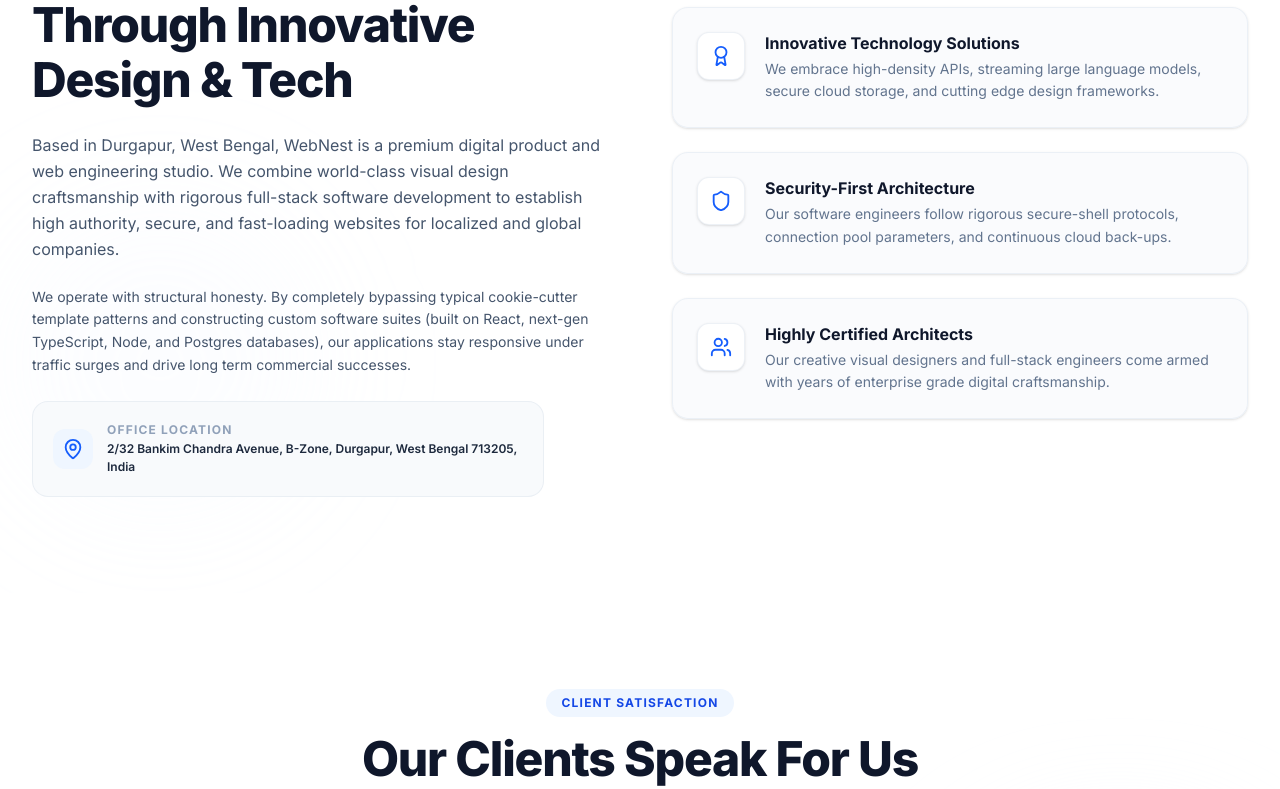
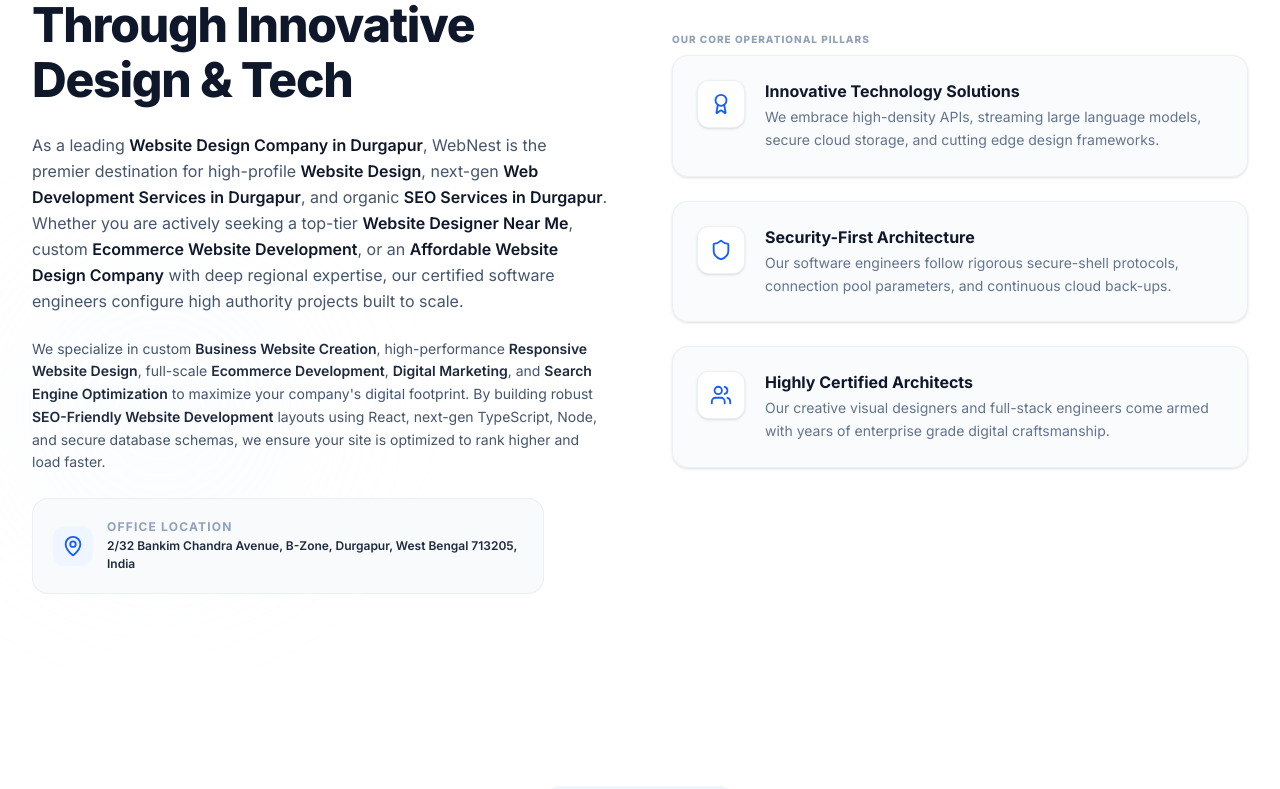
Before and after one commit to omnivexllc-dev/WebNest, a React (Vite) app: page / in a window 1280 px wide. Shown: the part 7143-7932 px from the top of the page. Built offline with nearby package versions, Linux system fonts and the light colour scheme.

Commit message:
feat(seo): optimize meta tags and content for SEO
Enhanced site-wide SEO by updating meta tags, refining keyword density in the About section, and adding a search-focused service matrix to improve local visibility and organic search rankings.

```diff
--- a/index.html
+++ b/index.html
@@ -6,24 +6,47 @@
 
     <!-- Direct SEO Meta Tags -->
     <title>WebNest | Best Web Design & Development Company in Durgapur, West Bengal</title>
-    <meta name="description" content="WebNest is the premier web design and development agency in Durgapur, West Bengal. We build high-performance e-commerce portals, custom enterprise SaaS, and beautiful, lightning-fast React websites with professional SEO." />
-    <meta name="keywords" content="web design Durgapur, web development company West Bengal, professional web design Durgapur, website developers in Durgapur, digital studio West Bengal, e-commerce web design Durgapur, local SEO Durgapur" />
+    <meta name="description" content="WebNest is the premier web design and development company in Durgapur, West Bengal. Elevate your presence with stunning custom responsive layouts, high-performance e-commerce portals, powerful enterprise software, and growth-driven local SEO built to maximize organic clicks." />
+    <meta name="keywords" content="Website Design Services, Website Development Services, Professional Web Designer, Business Website Development, Custom Website Design, Responsive Website Design, Ecommerce Website Development, SEO Services, Local SEO Services, Technical SEO Services, Website Design Company in Durgapur, Web Developer in Durgapur, SEO Company in Durgapur, Best Website Designer in Durgapur, Ecommerce Website Development in Durgapur, Digital Marketing Agency in Durgapur, Website Design Services Near Me, Website Design Company in West Bengal, SEO Agency in West Bengal, Web Development Company in West Bengal, Website Designer in Kolkata, SEO Expert in Kolkata, Real Estate Website Design, School Website Development, Hospital Website Design, Restaurant Website Development, Small Business Website Design, Construction Company Website Design, Travel Agency Website Design, Affordable Website Design Company in Durgapur, Best SEO Services for Small Business, Custom Ecommerce Website Development, SEO-Friendly Website Design Services, Website Redesign Services for Businesses, Local Business Website Design Experts, Google Business Profile Keywords" />
     <meta name="author" content="WebNest Studio" />
     <meta name="robots" content="index, follow" />
     <link rel="canonical" href="https://webnest.digital/" />
 
+    <!-- Preconnect to speed up font fetching and minimize connection latency -->
+    <link rel="preconnect" href="https://fonts.googleapis.com" />
+    <link rel="preconnect" href="https://fonts.gstatic.com" crossorigin />
+
+    <!-- Defer Google Fonts using asynchronous loading pattern to resolve render-blocking assets -->
+    <link
+      rel="preload"
+      as="style"
+      href="https://fonts.googleapis.com/css2?family=Inter:ital,wght@0,300;0,400;0,500;0,600;0,700;0,800;1,400&family=JetBrains+Mono:wght@400;500;600;700&display=swap"
+    />
+    <link
+      rel="stylesheet"
+      href="https://fonts.googleapis.com/css2?family=Inter:ital,wght@0,300;0,400;0,500;0,600;0,700;0,800;1,400&family=JetBrains+Mono:wght@400;500;600;700&display=swap"
+      media="print"
+      onload="this.media='all'"
+    />
+    <noscript>
+      <link
+        rel="stylesheet"
+        href="https://fonts.googleapis.com/css2?family=Inter:ital,wght@0,300;0,400;0,500;0,600;0,700;0,800;1,400&family=JetBrains+Mono:wght@400;500;600;700&display=swap"
+      />
+    </noscript>
+
     <!-- Open Graph / Facebook Meta Tags -->
     <meta property="og:type" content="website" />
     <meta property="og:url" content="https://webnest.digital/" />
-    <meta property="og:title" content="WebNest | Leading Web Design & Development Agency in Durgapur, West Bengal" />
-    <meta property="og:description" content="Transform your business with premium, custom-coded web solutions. Specialize in e-commerce, enterprise database applications, and rapid API integrations." />
+    <meta property="og:title" content="WebNest | Best Web Design & Development Company in Durgapur, West Bengal" />
+    <meta property="og:description" content="WebNest is the premier web design and development company in Durgapur, West Bengal. Elevate your presence with stunning custom responsive layouts, high-performance e-commerce, and local SEO." />
     <meta property="og:image" content="https://webnest.digital/og-image.jpg" />
 
     <!-- Twitter Meta Tags -->
     <meta name="twitter:card" content="summary_large_image" />
     <meta name="twitter:url" content="https://webnest.digital/" />
-    <meta name="twitter:title" content="WebNest | Elite Web Services in West Bengal" />
-    <meta name="twitter:description" content="We merge breathtaking creative design with modern full-stack development to build trusted, secure, scale-ready websites for local and global enterprises." />
+    <meta name="twitter:title" content="WebNest | Best Web Design & Development Company in Durgapur, West Bengal" />
+    <meta name="twitter:description" content="WebNest is the premier web design and development company in Durgapur, West Bengal. Elevate your presence with stunning custom responsive layouts, high-performance e-commerce, and local SEO." />
     <meta name="twitter:image" content="https://webnest.digital/og-image.jpg" />
 
     <!-- Local Business & WebSite JSON-LD Schema Markup -->
--- a/src/components/About.tsx
+++ b/src/components/About.tsx
@@ -46,11 +46,11 @@
             </h2>
 
             <p className="text-slate-600 text-sm sm:text-base leading-relaxed">
-              Based in Durgapur, West Bengal, WebNest is a premium digital product and web engineering studio. We combine world-class visual design craftsmanship with rigorous full-stack software development to establish high authority, secure, and fast-loading websites for localized and global companies.
+              As a leading <strong className="font-semibold text-slate-900">Website Design Company in Durgapur</strong>, WebNest is the premier destination for high-profile <strong className="font-semibold text-slate-900">Website Design</strong>, next-gen <strong className="font-semibold text-slate-900">Web Development Services in Durgapur</strong>, and organic <strong className="font-semibold text-slate-900">SEO Services in Durgapur</strong>. Whether you are actively seeking a top-tier <strong className="font-semibold text-slate-900">Website Designer Near Me</strong>, custom <strong className="font-semibold text-slate-900">Ecommerce Website Development</strong>, or an <strong className="font-semibold text-slate-900">Affordable Website Design Company</strong> with deep regional expertise, our certified software engineers configure high authority projects built to scale.
             </p>
 
             <p className="text-slate-600 text-sm leading-relaxed">
-              We operate with structural honesty. By completely bypassing typical cookie-cutter template patterns and constructing custom software suites (built on React, next-gen TypeScript, Node, and Postgres databases), our applications stay responsive under traffic surges and drive long term commercial successes.
+              We specialize in custom <strong className="font-semibold text-slate-800">Business Website Creation</strong>, high-performance <strong className="font-semibold text-slate-800">Responsive Website Design</strong>, full-scale <strong className="font-semibold text-slate-800">Ecommerce Development</strong>, <strong className="font-semibold text-slate-800">Digital Marketing</strong>, and <strong className="font-semibold text-slate-800">Search Engine Optimization</strong> to maximize your company's digital footprint. By building robust <strong className="font-semibold text-slate-800">SEO-Friendly Website Development</strong> layouts using React, next-gen TypeScript, Node, and secure database schemas, we ensure your site is optimized to rank higher and load faster.
             </p>
 
             {/* Local Durgapur address details block inside about page */}
--- a/src/components/LocalSEOSection.tsx
+++ b/src/components/LocalSEOSection.tsx
@@ -196,6 +196,96 @@
 
         </div>
 
+        {/* Exhaustive Search Index / Service Matrix for Organic Clicks */}
+        <motion.div
+          initial={{ opacity: 0, y: 20 }}
+          whileInView={{ opacity: 1, y: 0 }}
+          viewport={{ once: true }}
+          transition={{ duration: 0.6, delay: 0.2 }}
+          className="bg-white border border-slate-200/60 rounded-3xl p-8 shadow-sm mt-12"
+        >
+          <div className="flex flex-col md:flex-row md:items-center justify-between gap-4 mb-8">
+            <div>
+              <span className="text-[10px] text-blue-600 font-extrabold tracking-widest uppercase block mb-1">
+                EXHAUSTIVE SEO SERVICE SEARCH CLUSTERS
+              </span>
+              <h3 className="text-xl sm:text-2xl font-extrabold text-slate-900 tracking-tight">
+                Our Digital Keyword & Strategy Capabilities Index
+              </h3>
+            </div>
+            <p className="text-slate-500 text-xs max-w-sm leading-relaxed">
+              Serving local businesses and global brands from Durgapur, West Bengal with target-driven web layout execution.
+            </p>
+          </div>
+
+          <div className="grid grid-cols-1 md:grid-cols-2 lg:grid-cols-4 gap-6">
+            <div className="bg-slate-50/50 p-5 rounded-2xl border border-slate-100">
+              <h4 className="text-xs font-extrabold text-slate-800 uppercase tracking-widest mb-3 border-b border-slate-200/50 pb-2">
+                High-Intent Services
+              </h4>
+              <ul className="space-y-1.5 text-xs text-slate-600">
+                <li className="hover:text-blue-600 transition-colors">🚀 Website Design Services</li>
+                <li className="hover:text-blue-600 transition-colors">💻 Website Development Services</li>
+                <li className="hover:text-blue-600 transition-colors">🎯 Professional Web Designer</li>
+                <li className="hover:text-blue-600 transition-colors">📈 Business Website Development</li>
+                <li className="hover:text-blue-600 transition-colors">⚡ Custom Website Design</li>
+                <li className="hover:text-blue-600 transition-colors">📱 Responsive Website Design</li>
+                <li className="hover:text-blue-600 transition-colors">🛒 Ecommerce Website Development</li>
+                <li className="hover:text-blue-600 transition-colors">🔍 SEO Services & Local SEO Services</li>
+                <li className="hover:text-blue-600 transition-colors">⚙️ Technical SEO Services</li>
+              </ul>
+            </div>
+
+            <div className="bg-slate-50/50 p-5 rounded-2xl border border-slate-100">
+              <h4 className="text-xs font-extrabold text-slate-800 uppercase tracking-widest mb-3 border-b border-slate-200/50 pb-2">
+                Durgapur Hyperlocal
+              </h4>
+              <ul className="space-y-1.5 text-xs text-slate-600">
+                <li className="hover:text-blue-600 transition-colors">📍 Website Design Company in Durgapur</li>
+                <li className="hover:text-blue-600 transition-colors">📍 Web Developer in Durgapur</li>
+                <li className="hover:text-blue-600 transition-colors">📍 SEO Company in Durgapur</li>
+                <li className="hover:text-blue-600 transition-colors">📍 Best Website Designer in Durgapur</li>
+                <li className="hover:text-blue-600 transition-colors">📍 Ecommerce Website Development in Durgapur</li>
+                <li className="hover:text-blue-600 transition-colors">📍 Digital Marketing Agency in Durgapur</li>
+                <li className="hover:text-blue-600 transition-colors">📍 Website Design Services Near Me</li>
+              </ul>
+            </div>
+
+            <div className="bg-slate-50/50 p-5 rounded-2xl border border-slate-100">
+              <h4 className="text-xs font-extrabold text-slate-800 uppercase tracking-widest mb-3 border-b border-slate-200/50 pb-2">
+                West Bengal Regions
+              </h4>
+              <ul className="space-y-1.5 text-xs text-slate-600">
+                <li className="hover:text-blue-600 transition-colors">🏢 Website Design Company in West Bengal</li>
+                <li className="hover:text-blue-600 transition-colors">🌐 Web Development Company in West Bengal</li>
+                <li className="hover:text-blue-600 transition-colors">📊 SEO Agency in West Bengal</li>
+                <li className="hover:text-blue-600 transition-colors">🏬 Website Designer in Kolkata</li>
+                <li className="hover:text-blue-600 transition-colors">👔 SEO Expert in Kolkata</li>
+              </ul>
+            </div>
+
+            <div className="bg-slate-50/50 p-5 rounded-2xl border border-slate-100">
+              <h4 className="text-xs font-extrabold text-slate-800 uppercase tracking-widest mb-3 border-b border-slate-200/50 pb-2">
+                Industry & Long-Tail
+              </h4>
+              <ul className="space-y-1.5 text-xs text-slate-600">
+                <li className="hover:text-blue-600 transition-colors">🏢 Real Estate Website Design</li>
+                <li className="hover:text-blue-600 transition-colors">🏫 School Website Development</li>
+                <li className="hover:text-blue-600 transition-colors">🏥 Hospital Website Design</li>
+                <li className="hover:text-blue-600 transition-colors">🍔 Restaurant Website Development</li>
+                <li className="hover:text-blue-600 transition-colors">🏪 Small Business Website Design</li>
+                <li className="hover:text-blue-600 transition-colors">🏗️ Construction Company Website Design</li>
+                <li className="hover:text-blue-600 transition-colors">✈️ Travel Agency Website Design</li>
+                <li className="hover:text-blue-600 transition-colors">⚙️ Website Redesign Services for Businesses</li>
+                <li className="hover:text-blue-600 transition-colors">🔑 Affordable Website Design Company in Durgapur</li>
+                <li className="hover:text-blue-600 transition-colors">🔑 SEO-Friendly Website Design Services</li>
+                <li className="hover:text-blue-600 transition-colors">🌐 Local Business Website Design Experts</li>
+                <li className="hover:text-blue-600 transition-colors">📍 Google Business Profile Keywords Optimizer</li>
+              </ul>
+            </div>
+          </div>
+        </motion.div>
+
       </div>
     </section>
   );
--- a/src/index.css
+++ b/src/index.css
@@ -1,4 +1,3 @@
-@import url('https://fonts.googleapis.com/css2?family=Inter:ital,wght@0,300;0,400;0,500;0,600;0,700;0,800;1,400&family=JetBrains+Mono:wght@400;500;600;700&display=swap');
 @import "tailwindcss";
 
 @theme {
```
